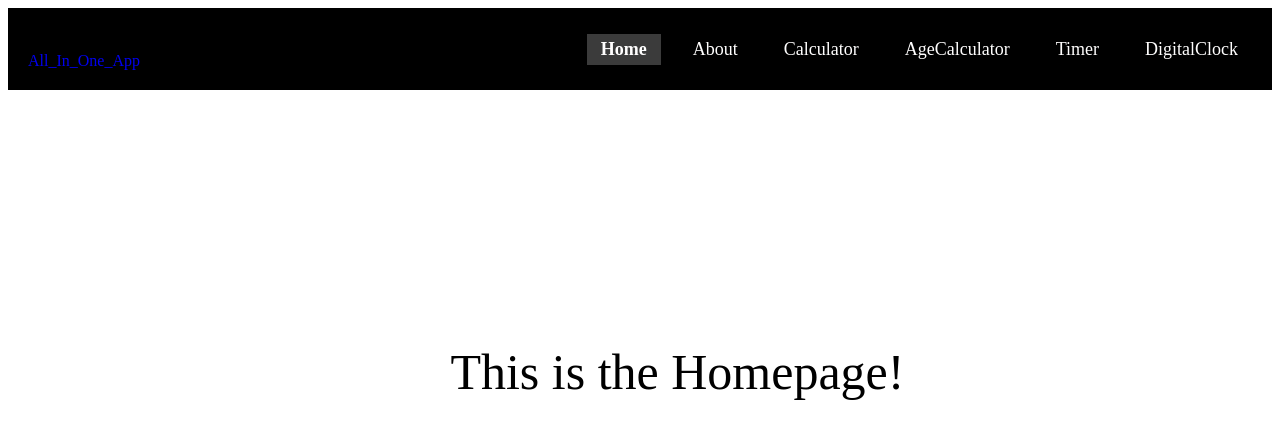
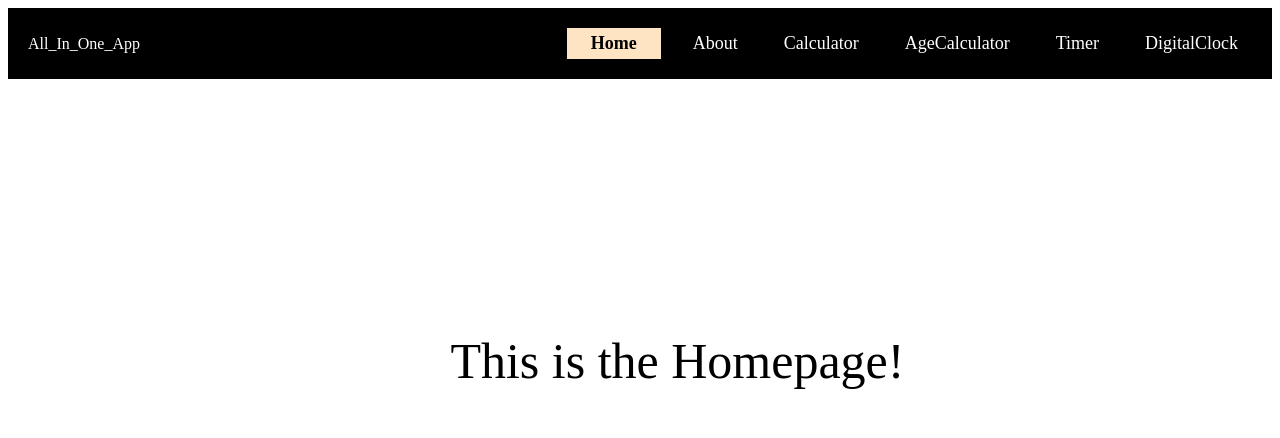
Before and after one commit to Dhananjay-M-Shinde/All_Your_Need_App, an Angular app: page / in a window 1280 px wide. In both pictures the pointer is over the item "Home". Shown: the top 438 px of the page. Built offline with nearby package versions, Linux system fonts and the light colour scheme; grey boxes are pictures that could not be loaded.

Commit message:
color changed

```diff
--- a/src/app/home/home.component.css
+++ b/src/app/home/home.component.css
@@ -26,6 +26,10 @@ li {
 .logo img {
   padding-left: 25%;
 }
+
+.logo span{
+  color: white;
+}
 /* NAVBAR MENU */
 .menu {
   display: flex;
@@ -33,11 +37,17 @@ li {
   font-size: 18px;
 }
 .menu li:hover {
-  background-color: rgb(59, 59, 59);
+  background-color:bisque;
+  color: black;
   font-weight: bold;
 }
 .menu li {
   padding: 5px 14px;
+}
+
+.menu li a:hover{
+  color: black;
+  padding: 5px 10px;
 }
 /*RESPONSIVE NAVBAR MENU STARTS*/
 /* CHECKBOX TRICK */
@@ -63,8 +73,16 @@ input[type=checkbox] {
   }
   .menu li:hover {
       display: inline-block;
-      background-color: rgb(59, 59, 59);
+      background-color: white;
       transition: 0.3s ease;
+  }
+
+  .menu li a{
+    color: white;
+  }
+
+  .menu li a:hover{
+    color: black;
   }
   .menu li+li {
       margin-top: 12px;
--- a/src/app/home/home.component.html
+++ b/src/app/home/home.component.html
@@ -2,7 +2,6 @@
    <!-- LOGO -->
    <div class="logo">
        <a href="#">
-           <img src="logo.jpg"  height="20px" width="30px" srcset="">
            <span>All_In_One_App</span>
        </a>
    </div>
```
